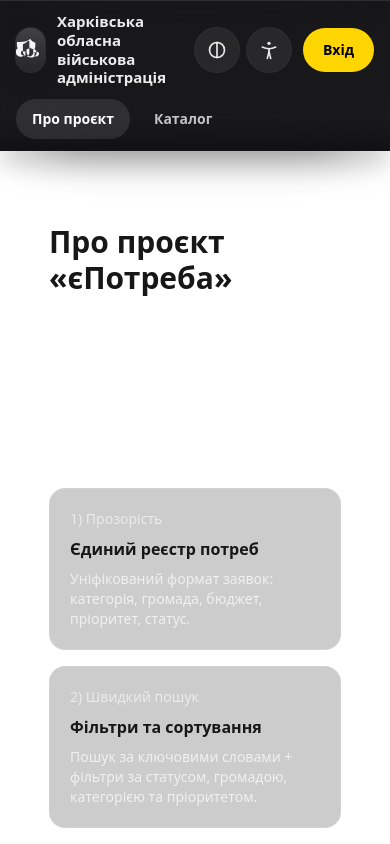
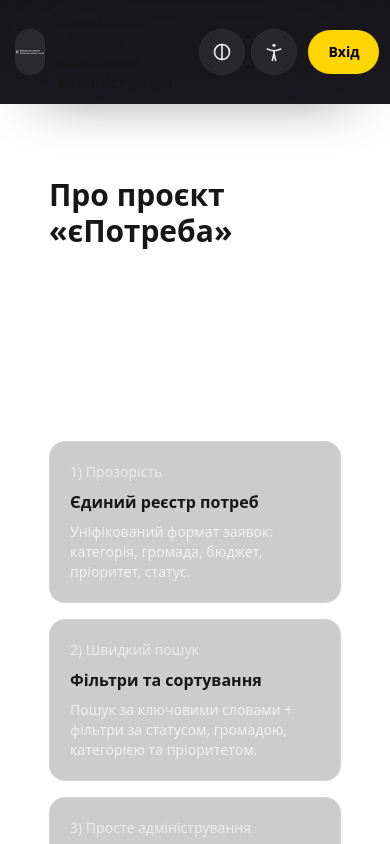
Before and after one commit to ostretiak-cloud/needs-platform, a Next.js app: page /about in a window 390 px wide. Shown: the top 844 px of the page. Built offline with nearby package versions, Linux system fonts and the light colour scheme.

Commit message:
UI: Use official coat.svg in header

```diff
--- a/components/Header.js
+++ b/components/Header.js
@@ -3,50 +3,22 @@
 import Link from "next/link";
 import { usePathname } from "next/navigation";
 
-function UkraineTrident({ className = "" }) {
-  // Stylized Tryzub (recognizable silhouette) — currentColor
-  return (
-    <svg
-      className={className}
-      xmlns="http://www.w3.org/2000/svg"
-      viewBox="0 0 64 64"
-      role="img"
-      aria-label="Герб України"
-    >
-      <path
-        fill="currentColor"
-        d="M32 6c2.9 4.4 7.3 7.2 12.2 9.6v6.9c0 2.6-.6 5.1-1.9 7.3 2.9 1.8 4.7 4.9 4.7 8.4 0 2.9-1.1 5.6-3.1 7.6-2.1 2.1-5.1 3.4-8.5 3.4-2.6 0-4.9-.7-6.7-2-.5.4-1 .8-1.6 1.2l-1.6-2.2c1.9-1.3 3.2-2.6 4-3.9.7-1.1 1-2.3 1-3.8V12.7c-.9-.8-1.8-1.7-2.6-2.7-3 3.7-7.3 6.5-12.1 8.9v17.7c0 1.5.3 2.8 1 3.9.8 1.3 2.1 2.6 4 3.9l-1.6 2.2c-.6-.4-1.1-.8-1.6-1.2-1.9 1.3-4.2 2-6.7 2-3.4 0-6.4-1.3-8.5-3.4-2-2-3.1-4.7-3.1-7.6 0-3.5 1.8-6.6 4.7-8.4-1.3-2.2-1.9-4.7-1.9-7.3v-6.9C24.7 13.2 29.1 10.4 32 6Zm-6.8 26.6c-1.5 1.7-3.8 2.8-6.3 2.8-1.9 0-3.6-.6-4.9-1.6-1.6 1-2.6 2.8-2.6 4.8 0 1.5.6 2.9 1.7 4 1.2 1.2 2.9 2 4.9 2 1.7 0 3.2-.5 4.3-1.3-.4-.9-.7-1.8-.9-2.8-.6-3.2.5-7 3.8-9.9Zm13.6 0c3.3 2.9 4.4 6.7 3.8 9.9-.2 1-.5 1.9-.9 2.8 1.1.8 2.6 1.3 4.3 1.3 2 0 3.7-.8 4.9-2 1.1-1.1 1.7-2.5 1.7-4 0-2-1-3.8-2.6-4.8-1.3 1-3 1.6-4.9 1.6-2.5 0-4.8-1.1-6.3-2.8ZM32 26.3c-2.4 2.5-4.9 3.7-7.8 4.2v6.2c0 2.9 1 5.4 3 7.3 1.3 1.3 2.9 2.2 4.8 2.8 1.9-.6 3.5-1.5 4.8-2.8 2-1.9 3-4.4 3-7.3v-6.2c-2.9-.5-5.4-1.7-7.8-4.2Z"
-        opacity="0.95"
-      />
-    </svg>
-  );
-}
-
 function IconContrast({ className = "" }) {
   return (
-    <svg className={className} viewBox="0 0 24 24" fill="none" aria-hidden="true">
-      <path
-        d="M12 21a9 9 0 1 0 0-18 9 9 0 0 0 0 18Z"
-        stroke="currentColor"
-        strokeWidth="2"
-      />
-      <path d="M12 3v18" stroke="currentColor" strokeWidth="2" strokeLinecap="round" />
+    <svg className={className} viewBox="0 0 24 24" fill="none">
+      <path d="M12 21a9 9 0 1 0 0-18 9 9 0 0 0 0 18Z" stroke="currentColor" strokeWidth="2"/>
+      <path d="M12 3v18" stroke="currentColor" strokeWidth="2" strokeLinecap="round"/>
     </svg>
   );
 }
 
 function IconAccessibility({ className = "" }) {
   return (
-    <svg className={className} viewBox="0 0 24 24" fill="none" aria-hidden="true">
-      <path d="M12 6a2 2 0 1 0 0-4 2 2 0 0 0 0 4Z" fill="currentColor" />
-      <path
-        d="M4 8.5c2.6 1.3 5.3 2 8 2s5.4-.7 8-2"
-        stroke="currentColor"
-        strokeWidth="2"
-        strokeLinecap="round"
-      />
-      <path d="M10 22l2-8 2 8" stroke="currentColor" strokeWidth="2" strokeLinecap="round" />
-      <path d="M12 14V10.5" stroke="currentColor" strokeWidth="2" strokeLinecap="round" />
+    <svg className={className} viewBox="0 0 24 24" fill="none">
+      <path d="M12 6a2 2 0 1 0 0-4 2 2 0 0 0 0 4Z" fill="currentColor"/>
+      <path d="M4 8.5c2.6 1.3 5.3 2 8 2s5.4-.7 8-2" stroke="currentColor" strokeWidth="2" strokeLinecap="round"/>
+      <path d="M10 22l2-8 2 8" stroke="currentColor" strokeWidth="2" strokeLinecap="round"/>
+      <path d="M12 14V10.5" stroke="currentColor" strokeWidth="2" strokeLinecap="round"/>
     </svg>
   );
 }
@@ -58,11 +30,9 @@ function NavLink({ href, children }) {
   return (
     <Link
       href={href}
-      prefetch
       className={[
         "inline-flex h-10 items-center justify-center rounded-full px-4 text-sm font-semibold transition",
         active ? "bg-white/10 text-white" : "text-white/75 hover:bg-white/10 hover:text-white",
-        "focus:outline-none focus:ring-2 focus:ring-white/25",
       ].join(" ")}
     >
       {children}
@@ -74,14 +44,8 @@ function RoundIconButton({ title, children }) {
   return (
     <button
       type="button"
-      className={[
-        "inline-flex h-11 w-11 items-center justify-center rounded-full transition",
-        "bg-white/[0.07] text-white/90 hover:bg-white/[0.11] hover:text-white",
-        "ring-1 ring-white/10",
-        "focus:outline-none focus:ring-2 focus:ring-white/25",
-      ].join(" ")}
+      className="inline-flex h-11 w-11 items-center justify-center rounded-full bg-white/[0.07] text-white/90 hover:bg-white/[0.11] ring-1 ring-white/10 transition"
       title={title}
-      aria-label={title}
     >
       {children}
     </button>
@@ -95,59 +59,48 @@ export default function Header() {
   return (
     <header className="sticky top-0 z-50">
       <div className="relative">
-        {/* base graphite gradient */}
         <div className="absolute inset-0 bg-gradient-to-b from-[#0B0B0F] to-[#121218]" />
-        {/* glass layers */}
         <div className="absolute inset-0 bg-white/[0.07] backdrop-blur-3xl" />
         <div className="absolute inset-0 bg-black/25" />
-        {/* noise */}
+
         <div
           className="pointer-events-none absolute inset-0 opacity-30 mix-blend-overlay"
           style={{ backgroundImage: noiseBg }}
         />
-        {/* subtle top highlight */}
-        <div className="pointer-events-none absolute inset-x-0 top-0 h-px bg-white/10" />
-        {/* soft bottom fade */}
-        <div className="pointer-events-none absolute inset-x-0 bottom-0 h-8 bg-gradient-to-b from-transparent via-black/10 to-black/25" />
-        {/* soft shadow down */}
-        <div className="pointer-events-none absolute -bottom-6 inset-x-0 h-8 bg-gradient-to-b from-black/35 to-transparent blur-md opacity-70" />
 
-        <div
-          className={[
-            "relative",
-            "shadow-[0_20px_60px_-40px_rgba(0,0,0,0.95)]",
-            "outline outline-1 outline-white/5",
-          ].join(" ")}
-        >
+        <div className="relative shadow-[0_20px_60px_-40px_rgba(0,0,0,0.95)] outline outline-1 outline-white/5">
           <div className="mx-auto flex max-w-6xl items-center justify-between gap-3 px-4 py-3">
-            {/* Left */}
-            <Link href="/" prefetch className="flex items-center gap-3 min-w-0">
-              <div className="relative flex h-11 w-11 items-center justify-center rounded-2xl bg-white/[0.08] ring-1 ring-white/10 shadow-[0_16px_50px_-30px_rgba(0,0,0,0.9)]">
-                <div className="pointer-events-none absolute inset-0 rounded-2xl bg-gradient-to-b from-white/12 to-transparent" />
-                <span className="relative text-white">
-                  {/* Герб України (Тризуб) */}
-                  <UkraineTrident className="h-7 w-7 drop-shadow-[0_6px_14px_rgba(0,0,0,0.55)]" />
-                </span>
+
+            {/* LEFT */}
+            <Link href="/" className="flex items-center gap-3">
+              <div className="flex h-11 w-11 items-center justify-center rounded-2xl bg-white/[0.08] ring-1 ring-white/10">
+
+                {/* ОФІЦІЙНИЙ ГЕРБ */}
+                <img
+                  src="/coat.svg"
+                  alt="Герб України"
+                  className="h-7 w-7 object-contain"
+                  style={{ filter: "brightness(0) invert(1)" }}
+                />
               </div>
 
-              {/* Назва більшою + у 2 строки */}
-              <span className="text-white/92 leading-tight">
-                <span className="block text-[15px] font-semibold sm:text-[16px]">
+              <div className="leading-tight">
+                <div className="text-[16px] font-semibold">
                   Харківська обласна
-                </span>
-                <span className="block text-[15px] font-semibold sm:text-[16px]">
+                </div>
+                <div className="text-[16px] font-semibold">
                   військова адміністрація
-                </span>
-              </span>
+                </div>
+              </div>
             </Link>
 
-            {/* Center nav */}
-            <nav className="hidden items-center justify-center gap-1 md:flex">
+            {/* CENTER */}
+            <nav className="hidden md:flex gap-1">
               <NavLink href="/about">Про проєкт</NavLink>
               <NavLink href="/applications">Каталог заявок</NavLink>
             </nav>
 
-            {/* Right */}
+            {/* RIGHT */}
             <div className="flex items-center gap-2">
               <RoundIconButton title="Контраст">
                 <IconContrast className="h-5 w-5" />
@@ -159,25 +112,12 @@ export default function Header() {
 
               <Link
                 href="/admin"
-                prefetch
-                className={[
-                  "ml-1 inline-flex h-11 items-center justify-center rounded-full px-5 text-sm font-extrabold transition",
-                  "bg-[#FFD500] text-black hover:bg-[#FFE166]",
-                  "shadow-[0_16px_40px_-24px_rgba(255,213,0,0.9)]",
-                  "focus:outline-none focus:ring-2 focus:ring-[#FFD500]/40",
-                ].join(" ")}
+                className="ml-1 inline-flex h-11 items-center justify-center rounded-full px-5 text-sm font-extrabold bg-[#FFD500] text-black hover:bg-[#FFE166] transition"
               >
                 Вхід
               </Link>
             </div>
-          </div>
 
-          {/* Mobile nav */}
-          <div className="mx-auto max-w-6xl px-4 pb-3 md:hidden">
-            <div className="flex gap-2">
-              <NavLink href="/about">Про проєкт</NavLink>
-              <NavLink href="/applications">Каталог</NavLink>
-            </div>
           </div>
         </div>
       </div>
```
